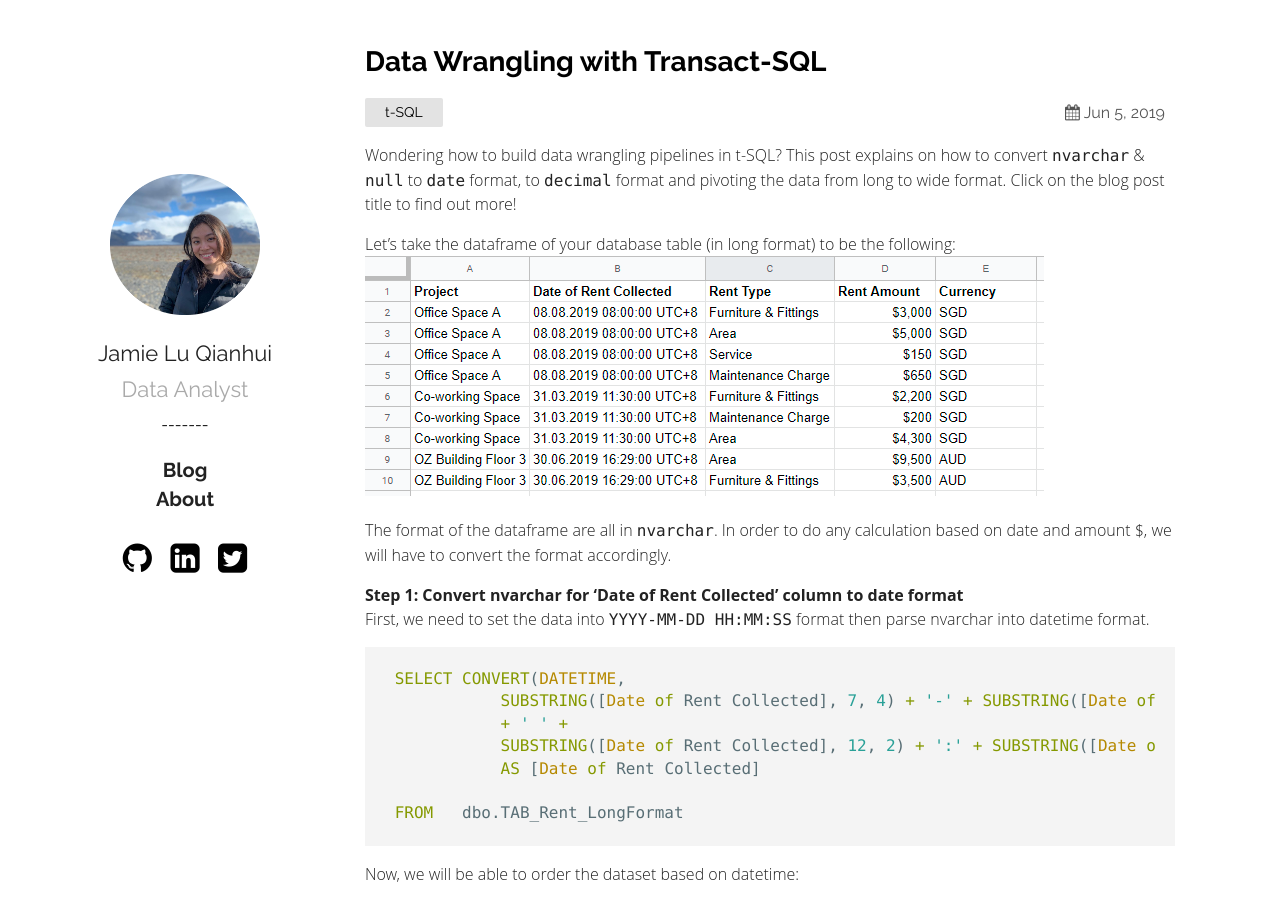
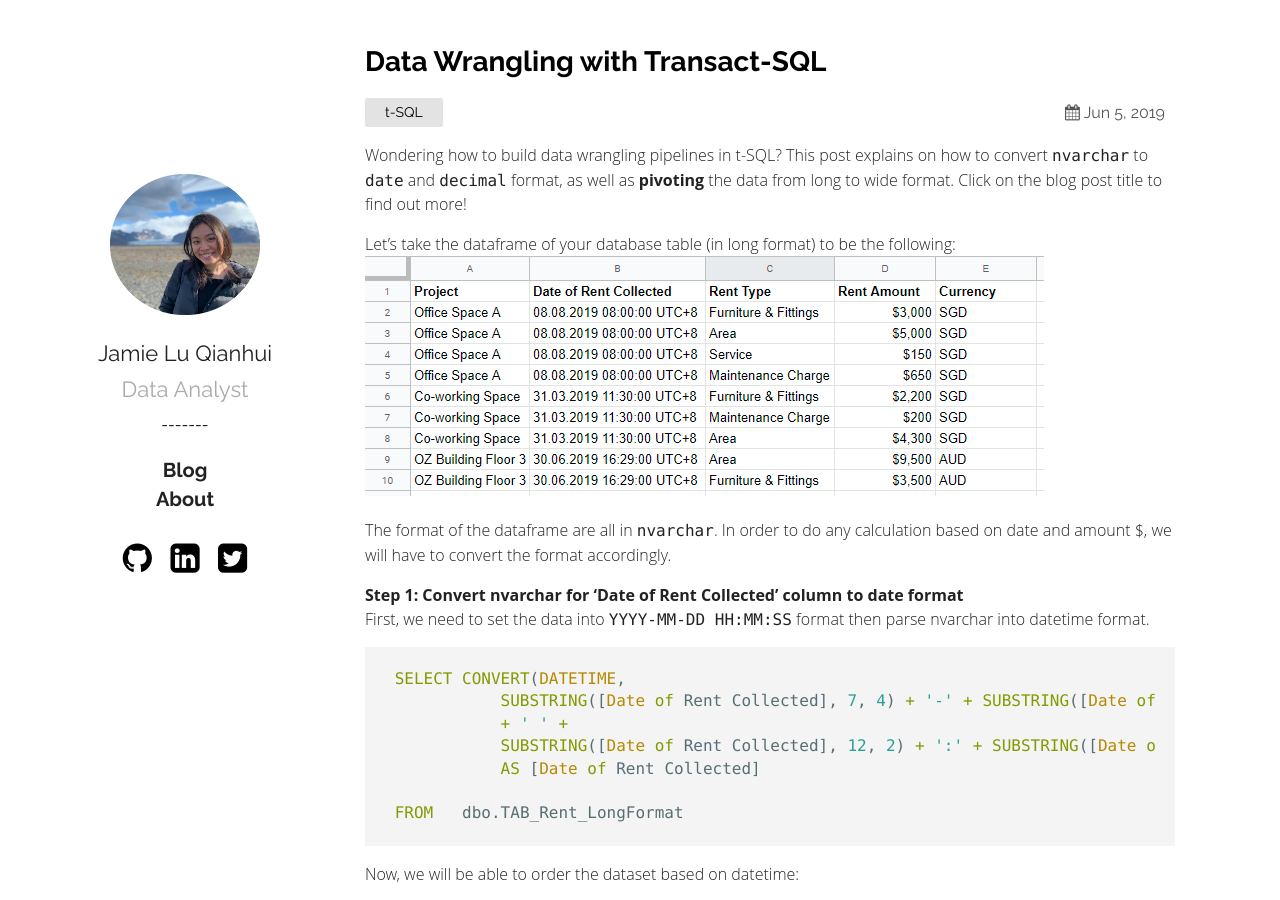
Before and after one commit to jamieqianhui/jamieqianhui.github.io, a Jekyll site: the page built from _posts/2019-06-05-Data-Wrangling-using-tSQL.markdown, in a window 1280 px wide and 900 px high. Built offline with Jekyll 4.4.1, drawn with Linux system fonts in a browser that asks for light colours.

Commit message:
edited post

```diff
--- a/_posts/2019-06-05-Data-Wrangling-using-tSQL.markdown
+++ b/_posts/2019-06-05-Data-Wrangling-using-tSQL.markdown
@@ -4,7 +4,7 @@ title:  "Data Wrangling with Transact-SQL"
 date:   2019-06-05 13:24:36 +0800
 categories: t-SQL
 ---
-Wondering how to build data wrangling pipelines in t-SQL? This post explains on how to convert `nvarchar` & `null` to `date` format, to `decimal` format and pivoting the data from long to wide format. Click on the blog post title to find out more!<br>
+Wondering how to build data wrangling pipelines in t-SQL? This post explains on how to convert `nvarchar` to `date` and `decimal` format, as well as **pivoting** the data from long to wide format. Click on the blog post title to find out more!<br>
 
 
 Let's take the dataframe of your database table (in long format) to be the following:<br>
```
